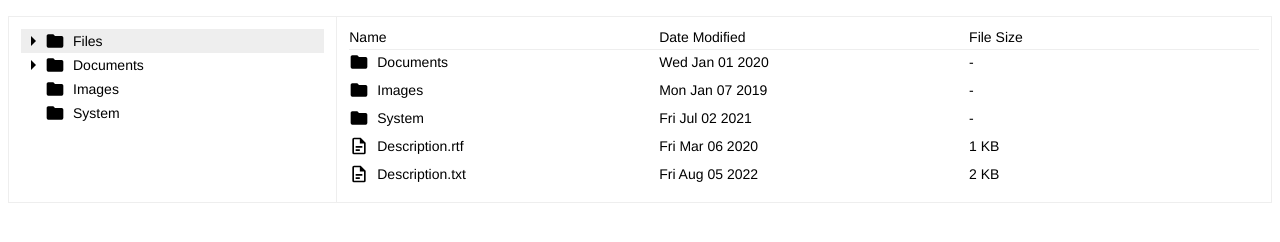
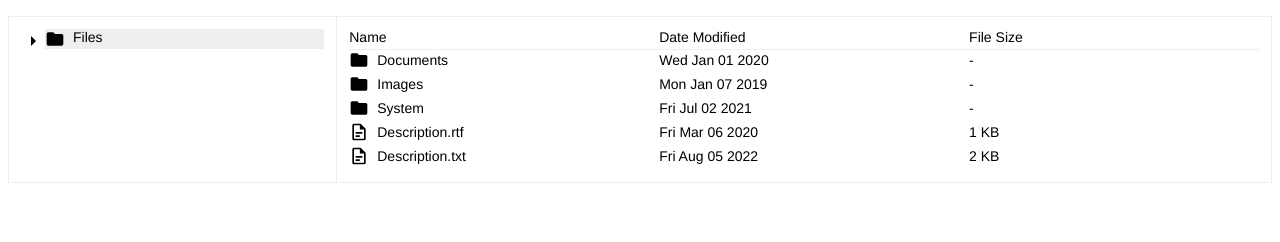
Before and after one commit to abhidevmumbai/file-explorer, a website built with Vite: page index.html in a window 1280 px wide. Shown: the part 62-304 px from the top of the page. Built offline with nearby package versions, Linux system fonts and the light colour scheme.

Commit message:
added expand collapse functionality

```diff
--- a/src/TreeNode/TreeNode.ts
+++ b/src/TreeNode/TreeNode.ts
@@ -3,10 +3,11 @@ import { generateNodeEl } from "../utils";
 import appState from "../state.service";
 import { ITreeNode } from "./TreeNode.types";
 import { selectors } from "../main.types";
+import menuRightIcon from "../images/menu-right.svg";
 
 export class TreeNode {
   appLeftEl: HTMLElement | null;
-  showFiles = false; // Flag to display files in the file tree
+  showFiles = true; // Flag to display files in the file tree
 
   constructor() {
     this.appLeftEl = document.querySelector(`.${selectors.AppLeft}`);
@@ -33,21 +34,41 @@ export class TreeNode {
         return;
       }
 
-      const treeNodeEl = document.createElement("li");
-      treeNodeEl.setAttribute("class", "tree-node");
+      // li element
+      const treeNodeLiEl = document.createElement("li");
+      treeNodeLiEl.setAttribute("class", "tree-node");
 
+      // node name element container
+      const treeNodeEl = document.createElement("div");
+      treeNodeEl.setAttribute("class", "tree-node__name");
+      treeNodeEl.setAttribute("id", `tree_level_${level}_${node.name}`);
+
+      // node name element(file/folder icon + name)
       const nodeEl = generateNodeEl(node, true);
-      nodeEl.setAttribute("id", `tree_level_${level}_${node.name}`);
       this.addNodeClickEventListeners(nodeEl, node, level);
 
+      // adding expand/collapse functionality
+      if (node?.children?.length) {
+        const toggleCheckbox = document.createElement("input");
+        toggleCheckbox.setAttribute("type", "checkbox");
+        toggleCheckbox.setAttribute("id", `chk-${node.name}`);
+
+        const label = document.createElement("label");
+        label.setAttribute("for", `chk-${node.name}`);
+
+        // Adding expand/collapse icon
+        treeNodeLiEl.appendChild(toggleCheckbox);
+        treeNodeLiEl.appendChild(label);
+      }
       treeNodeEl.appendChild(nodeEl);
+      treeNodeLiEl.appendChild(treeNodeEl);
 
-      // children
+      // node children
       const subTree =
         node.children?.length && this.getTreeDOM(node.children, level + 1);
-      subTree && treeNodeEl.appendChild(subTree);
+      subTree && treeNodeLiEl.appendChild(subTree);
 
-      treeDOM.appendChild(treeNodeEl);
+      treeDOM.appendChild(treeNodeLiEl);
     });
     return treeDOM;
   }
--- a/src/TreeNode/style.css
+++ b/src/TreeNode/style.css
@@ -1,12 +1,40 @@
 .file-tree ul {
   list-style-type: none;
   margin: 0;
+  padding: 0 0 0 24px;
+}
+.file-tree > ul {
   padding: 0;
 }
 .file-tree .tree-node > div.selected {
   background-color: #eee;
 }
 
-.file-tree .tree-node--hasChildren::before {
+.file-tree .tree-node__name,
+.file-tree .tree-node__name > div {
+  display: flex;
+}
+
+.file-tree .tree-node > label,
+.file-tree .tree-node > input {
+  float: left;
+}
+.file-tree .tree-node > input {
+  display: none;
+}
+.file-tree .tree-node > label::before {
   content: url("../images/menu-right.svg");
+  display: inline-block;
+  width: 24px;
+  height: 24px;
 }
+
+.file-tree .tree-node input:checked + label::before {
+  transform: rotate(90deg);
+}
+.file-tree .tree-node input:checked ~ ul {
+  display: block;
+}
+.file-tree .tree-node ul {
+  display: none;
+}
--- a/src/style.css
+++ b/src/style.css
@@ -37,14 +37,7 @@
   margin: 0 8px 0 0;
 }
 
-.tree-node__icon img {
+.tree-node img {
   height: 20px;
   width: 20px;
 }
-
-.tree-node__icon::before {
-  content: "";
-  display: inline-block;
-  width: 24px;
-  height: 24px;
-}
--- a/src/utils.ts
+++ b/src/utils.ts
@@ -36,7 +36,6 @@ export function generateNodeEl(node: ITreeNode, hasChildren = false) {
     hasChildren && !!node?.children?.length
   );
   const nodeNameEl = document.createElement("span");
-  nodeNameEl.setAttribute("class", "tree-node__name");
   nodeNameEl.textContent = node.name;
   nodeEl.appendChild(nodeIconEl);
   nodeEl.appendChild(nodeNameEl);
```
